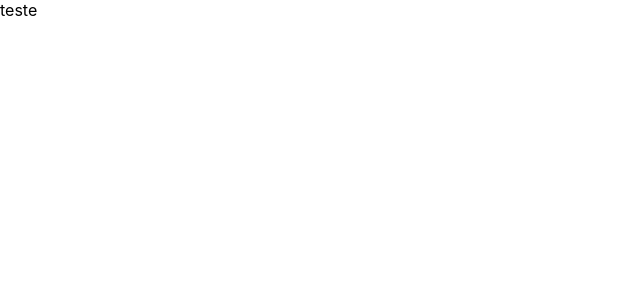
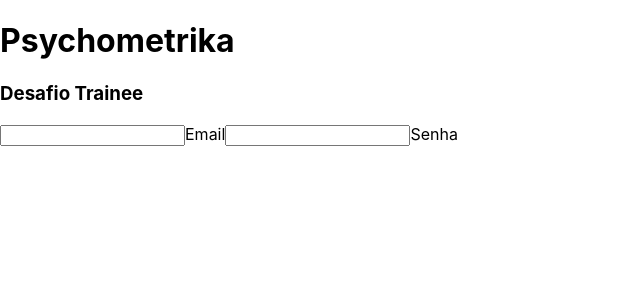
Before and after one commit to jamesDockal/A-Dot-Is-Not-The-End, a React (Create React App) app: page / in a window 1280 px wide. Shown: the top 300 px of the page, without its empty margins (0-640 px from the left). Built offline with nearby package versions, Linux system fonts and the light colour scheme.

Commit message:
feat: create Register page

```diff
--- a/src/App.tsx
+++ b/src/App.tsx
@@ -1,8 +1,13 @@
 import React from "react";
+import Register from "./pages/Register";
 import "./styles/app.css";
 
 function App() {
-  return <div className="App">teste</div>;
+  return (
+    <div className="App">
+      <Register />
+    </div>
+  );
 }
 
 export default App;
--- /dev/null
+++ b/src/pages/Register.tsx
@@ -0,0 +1,16 @@
+import React from "react";
+
+export default function Register() {
+  return (
+    <div>
+      <h1>Psychometrika</h1>
+      <h3>Desafio Trainee</h3>
+
+      <input type="text" />
+      <label>Email</label>
+
+      <input type="text" />
+      <label>Senha</label>
+    </div>
+  );
+}
```
